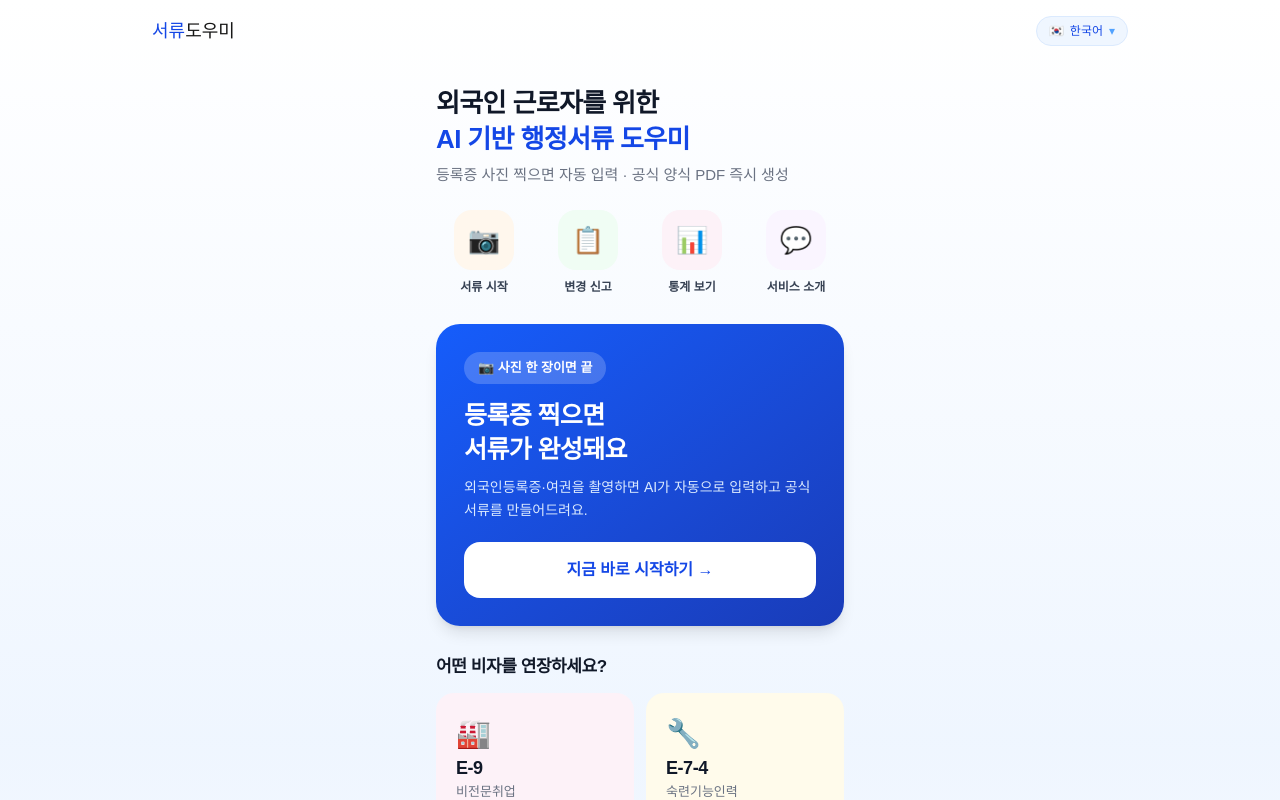
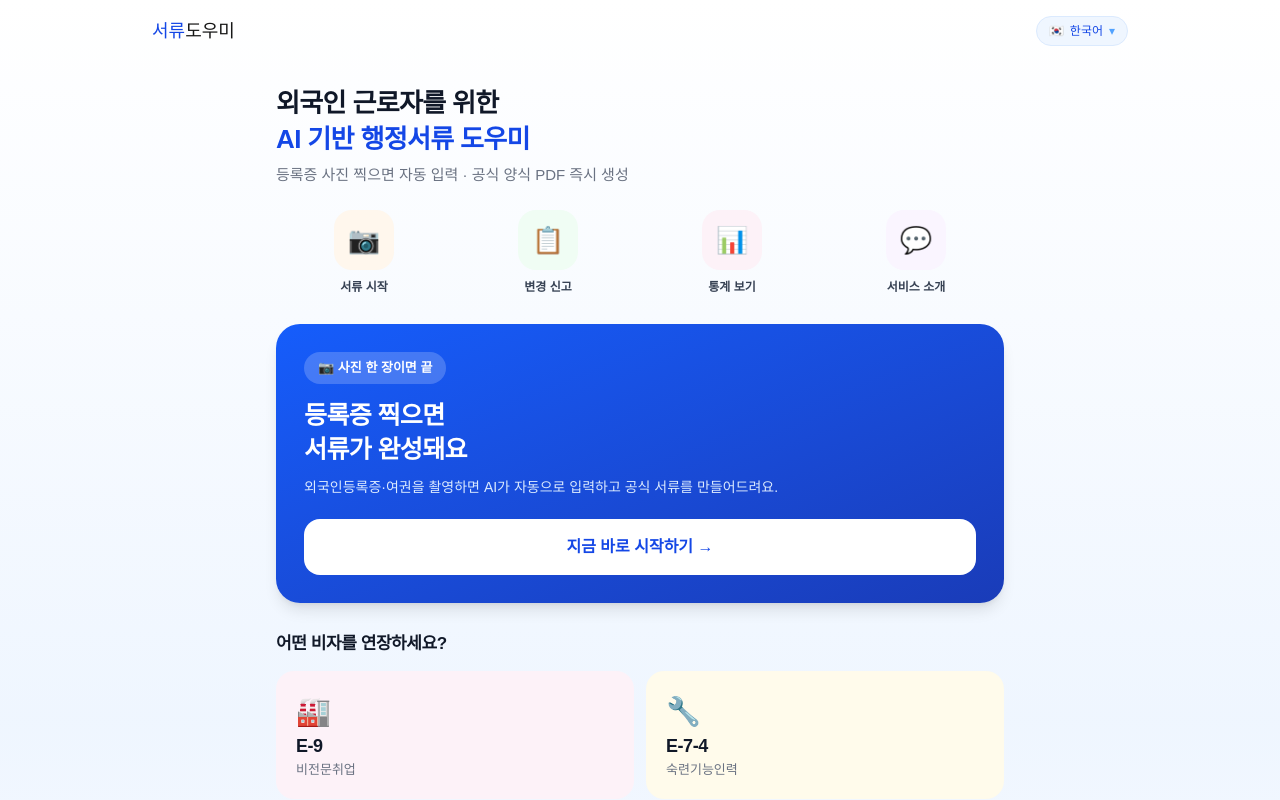
Before and after one commit to leesoyeol1213-glitch/immigration-helper, a Next.js app: page / in a window 1280 px wide. Shown: the top 800 px of the page. Built offline with nearby package versions, Linux system fonts and the light colour scheme.

Commit message:
design: 핵심 페이지 반응형 적용 (모바일 폰 너비 + PC 넓게)

```diff
--- a/app/page.tsx
+++ b/app/page.tsx
@@ -390,7 +390,7 @@ export default function Home() {
         </div>
       </header>
 
-      <section className="max-w-md mx-auto px-5 pt-6 pb-16">
+      <section className="max-w-md md:max-w-3xl mx-auto px-5 pt-6 pb-16">
         {/* 큰 인사 헤드라인 */}
         <div className="mb-6">
           <h1 className="text-[26px] font-extrabold text-gray-900 leading-snug tracking-tight mb-1.5">
--- a/app/start/page.tsx
+++ b/app/start/page.tsx
@@ -29,7 +29,7 @@ export default function StartPage() {
     <main className="min-h-screen bg-white">
       <LanguageHeader backHref="/" backLabel={TEXTS.back[lang]} />
 
-      <section className="max-w-md mx-auto px-5 pt-6 pb-28">
+      <section className="max-w-md md:max-w-3xl mx-auto px-5 pt-6 pb-28">
         <h1 className="text-[24px] font-extrabold text-gray-900 tracking-tight mb-1.5">{TEXTS.visaTitle[lang]}</h1>
         <p className="text-[15px] text-gray-500 font-medium mb-7">{TEXTS.visaSub[lang]}</p>
 
@@ -63,7 +63,7 @@ export default function StartPage() {
 
       {/* 하단 고정 다음 버튼 */}
       <div className="fixed bottom-0 left-0 right-0 bg-white border-t border-gray-100 px-5 py-4">
-        <div className="max-w-md mx-auto">
+        <div className="max-w-md md:max-w-2xl mx-auto">
           {nextHref ? (
             <Link
               href={nextHref}
--- a/app/start/result/page.tsx
+++ b/app/start/result/page.tsx
@@ -249,7 +249,7 @@ export default function ResultPage() {
     <main className="min-h-screen bg-white">
       <LanguageHeader backHref="/start/step5" backLabel={TEXTS.prev[lang]} />
 
-      <section className="max-w-md mx-auto px-5 pt-6 pb-16">
+      <section className="max-w-md md:max-w-2xl mx-auto px-5 pt-6 pb-16">
         {/* 완료 헤더 */}
         <div className="text-center mb-7">
           <div className="inline-flex w-16 h-16 bg-green-100 rounded-full items-center justify-center mb-3">
```
